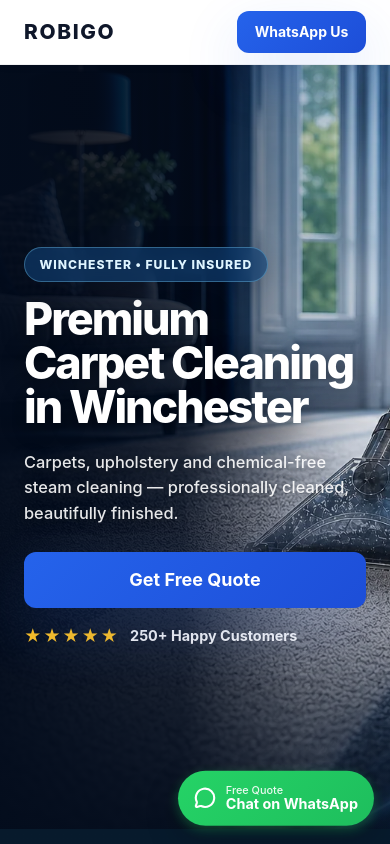
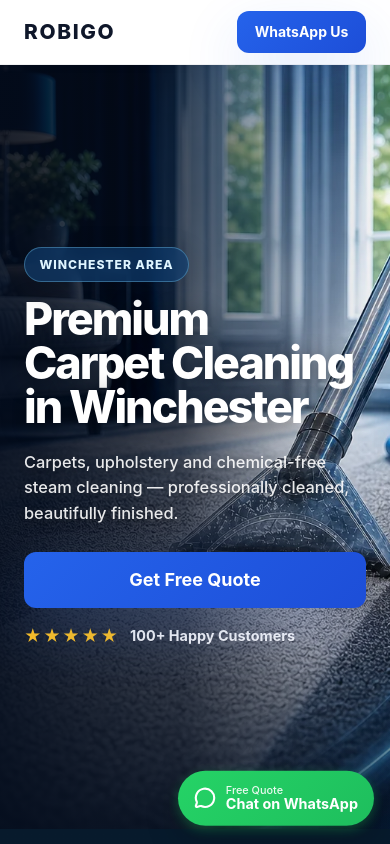
Before and after one commit to Robigo1977/ROBIGO-V5, a React (Vite) app: page / in a window 390 px wide. Shown: the top 844 px of the page. Built offline with nearby package versions, Linux system fonts and the light colour scheme.

Commit message:
Improve mobile hero visibility and update trust text

```diff
--- a/src/components/sections/Hero/Hero.module.css
+++ b/src/components/sections/Hero/Hero.module.css
@@ -17,14 +17,14 @@
   background:
     linear-gradient(
       90deg,
-      rgba(3, 12, 28, .96) 0%,
-      rgba(3, 12, 28, .82) 47%,
-      rgba(3, 12, 28, .22) 78%,
-      rgba(3, 12, 28, .08) 100%
+      rgba(3, 12, 28, .9) 0%,
+      rgba(3, 12, 28, .68) 47%,
+      rgba(3, 12, 28, .14) 78%,
+      rgba(3, 12, 28, .03) 100%
     ),
     linear-gradient(
       0deg,
-      rgba(3, 12, 28, .72) 0%,
+      rgba(3, 12, 28, .56) 0%,
       transparent 45%
     );
 }
@@ -40,7 +40,7 @@
   width: 100%;
   height: 100%;
   object-fit: cover;
-  object-position: 64% center;
+  object-position: 74% center;
 }
 
 .contentLayout {
--- a/src/components/sections/Hero/hero.data.ts
+++ b/src/components/sections/Hero/hero.data.ts
@@ -1,5 +1,5 @@
 export const heroData = {
-  badge: "WINCHESTER • FULLY INSURED",
+  badge: "WINCHESTER AREA",
 
   title: "Premium Carpet Cleaning in Winchester",
 
@@ -25,6 +25,6 @@ export const heroData = {
 
   stats: {
     rating: "★★★★★ 5.0",
-    reviews: "250+ Happy Customers",
+    reviews: "100+ Happy Customers",
   },
 };
```
